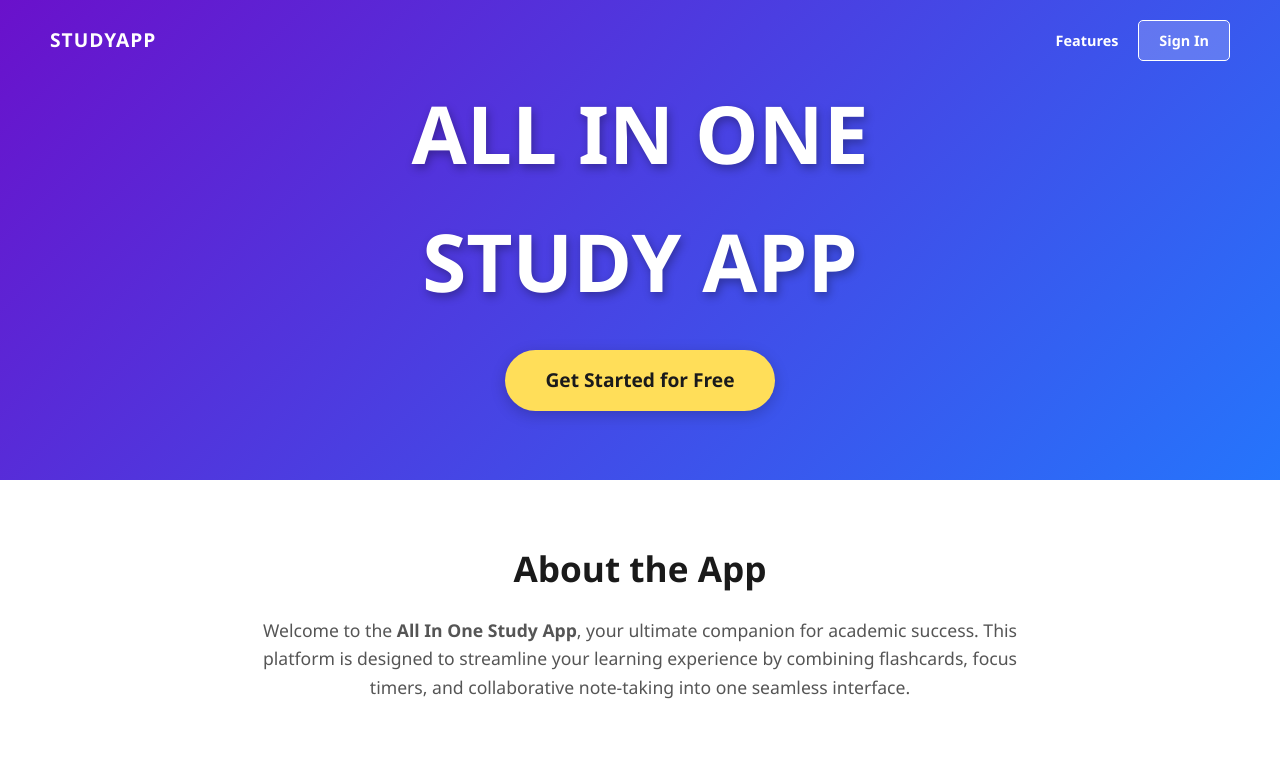
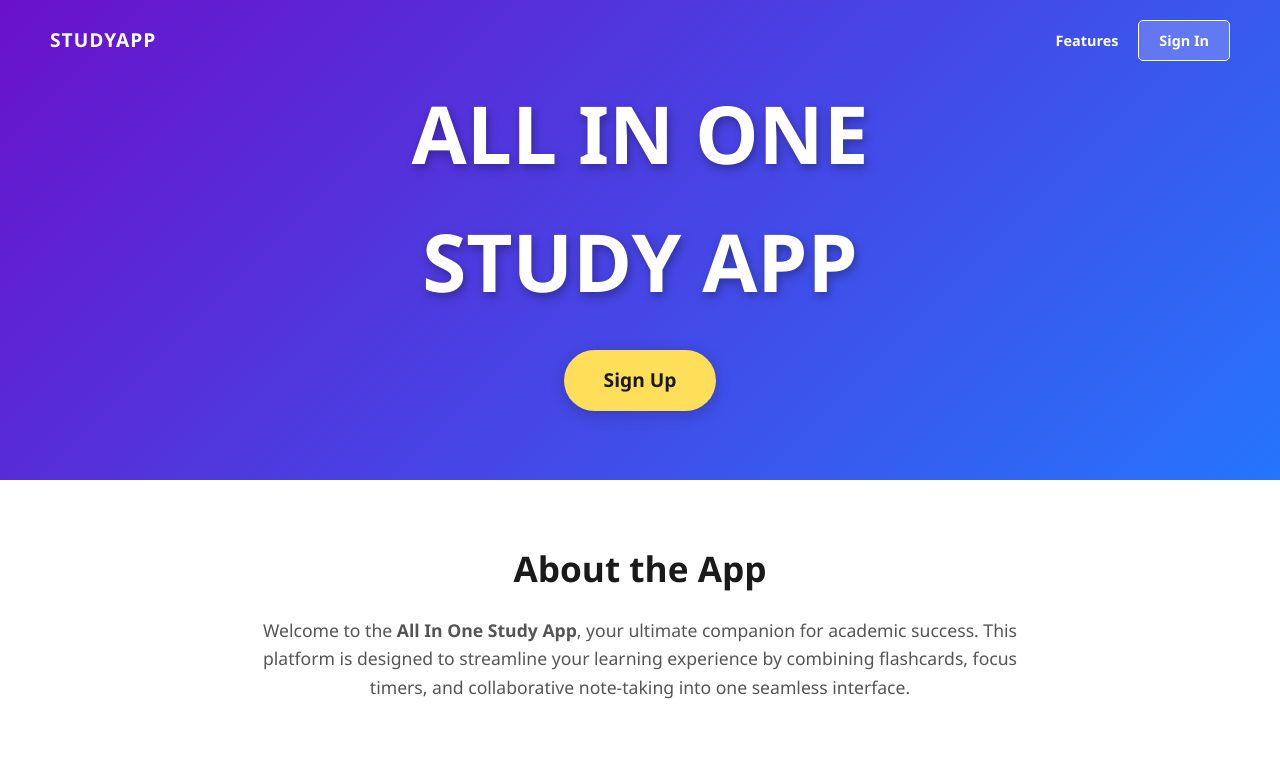
Before and after one commit to waaaaaaario/aio-studyapp.github.io, a plain HTML site: page index.html in a window 1280 px wide. Drawn offline with Linux system fonts and the light colour scheme.

Commit message:
Update index.html

```diff
--- a/index.html
+++ b/index.html
@@ -140,7 +140,7 @@
 
     <header class="hero">
         <h1 class="hero-text">All In One<br>Study App</h1>
-        <a href="signup.html" class="btn-signup">Get Started for Free</a>
+        <a href="signup.html" class="btn-signup">Sign Up</a>
     </header>
 
     <section class="description-section">
```
